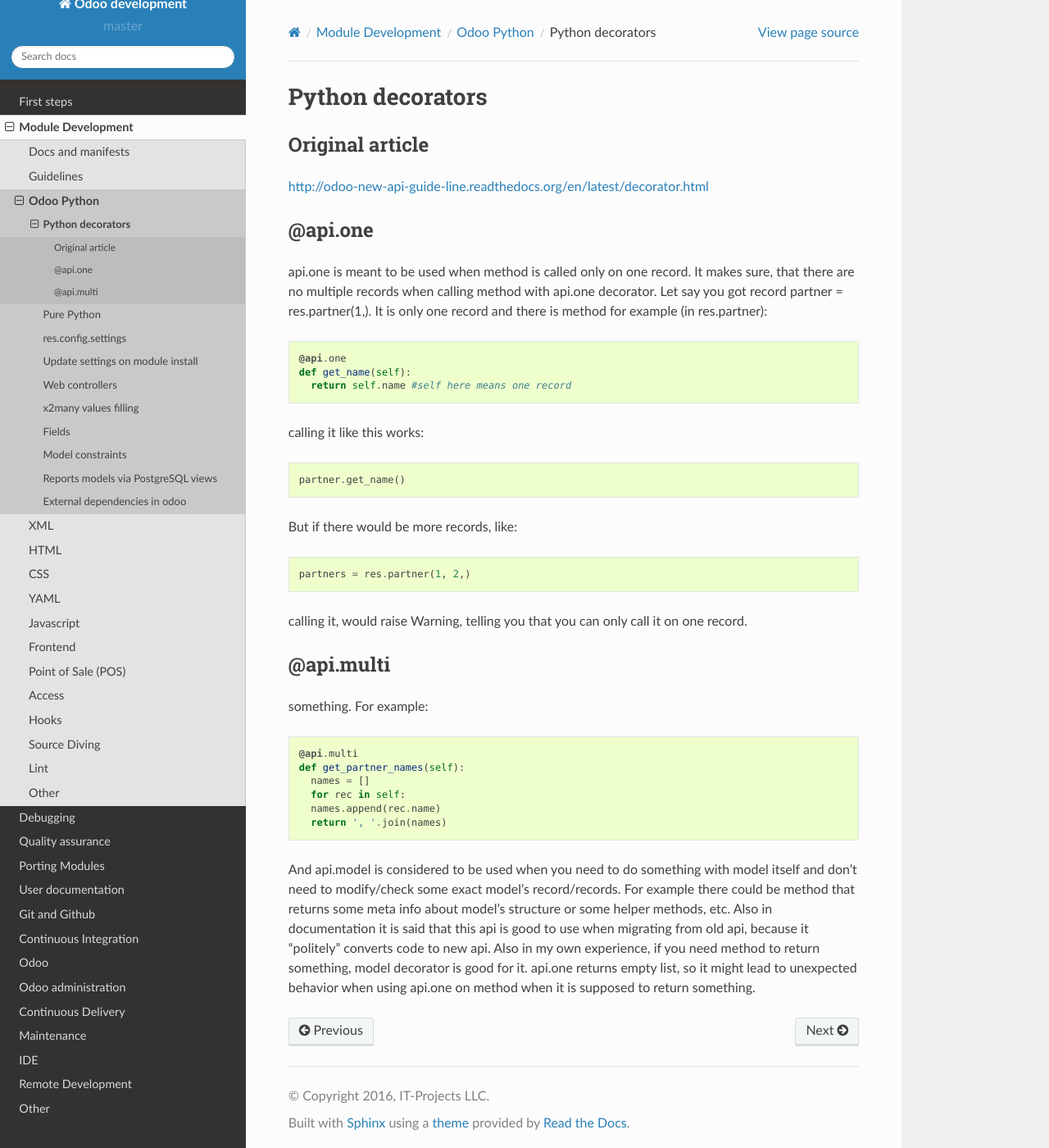
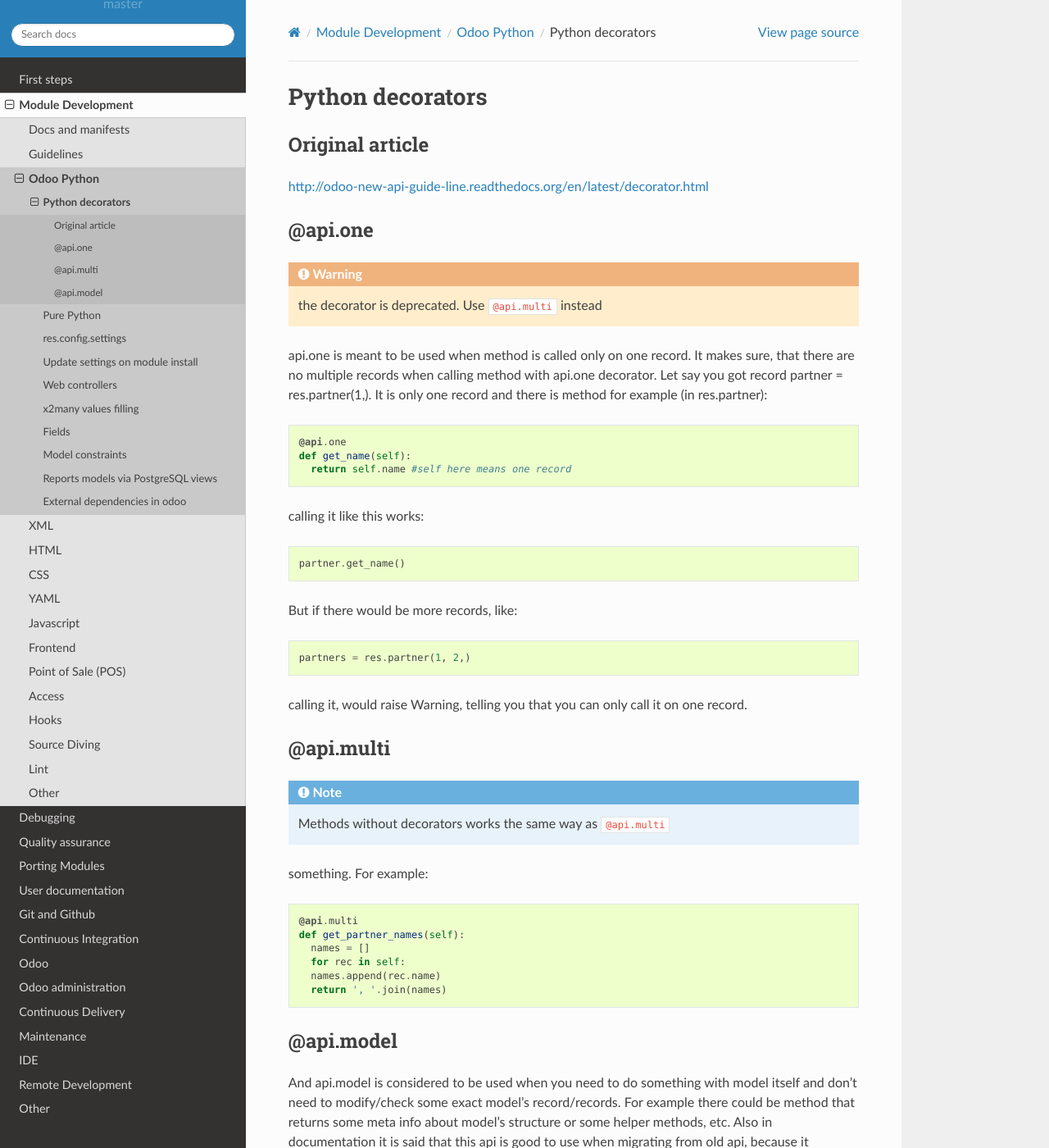
Before and after one commit to itpp-labs/odoo-development, a Sphinx documentation site: the page built from docs/dev/py/decorators.rst, in a window 1280 px wide and 1400 px high. Shown: the whole window at 82% size. Built offline with Sphinx 7.4.7 and the Read the Docs theme 2.0.0, drawn with Linux system fonts in a browser that asks for light colours.

Commit message:
Add section name and notes

```diff
--- a/docs/dev/py/decorators.rst
+++ b/docs/dev/py/decorators.rst
@@ -6,6 +6,9 @@
 
 @api.one
 --------
+
+.. warning:: the decorator is deprecated. Use ``@api.multi`` instead
+
 api.one is meant to be used when method is called only on one record. It makes sure, that there are no multiple records when calling method with api.one decorator. Let say you got record partner =  res.partner(1,). It is only one record and there is method for example (in res.partner)::
 
   @api.one
@@ -26,6 +29,8 @@
 @api.multi
 ----------
 
+.. note:: Methods without decorators works the same way as ``@api.multi``
+
 something. For example::
 
   @api.multi
@@ -35,4 +40,7 @@
     names.append(rec.name)
     return ', '.join(names)
 
+@api.model
+----------
+
 And api.model is considered to be used when you need to do something with model itself and don't need to modify/check some exact model's record/records. For example there could be method that returns some meta info about model's structure or some helper methods, etc. Also in documentation it is said that this api is good to use when migrating from old api, because it "politely" converts code to new api. Also in my own experience, if you need method to return something, model decorator is good for it. api.one returns empty list, so it might lead to unexpected behavior when using api.one on method when it is supposed to return something.
```
